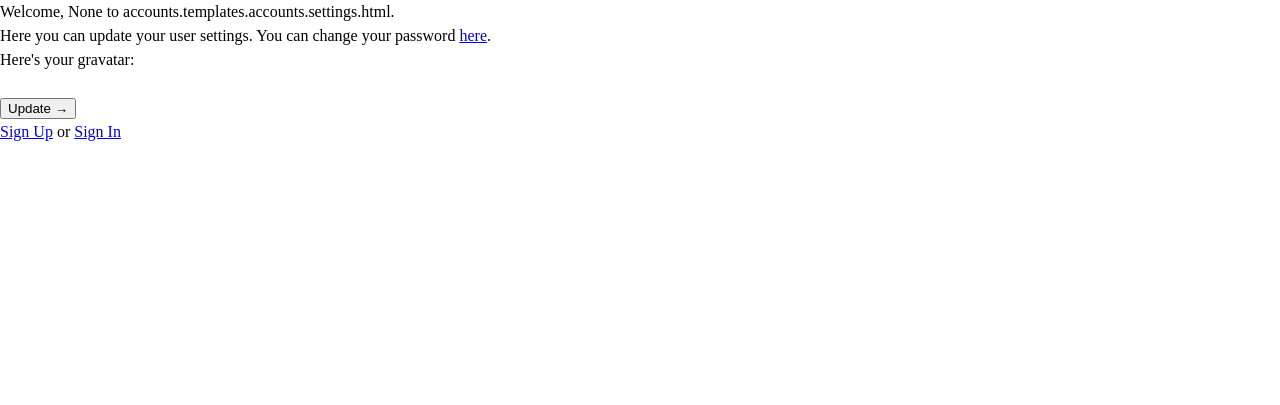
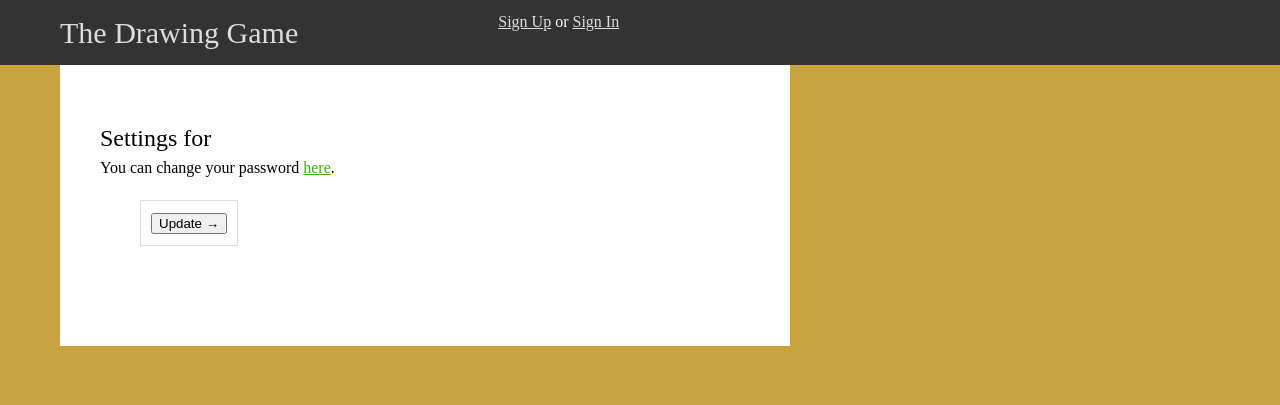
Before and after one commit to bgsample/the_drawing_game, a Django app: template templates/accounts/settings.html in a window 1280 px wide. Shown: the top 405 px of the page. Run offline with Django 3.2, Linux system fonts and the light colour scheme; the template is opened without the code that fills it: most values are stand-ins (such as "Sample title", 1, 10 or a date in 2020); parts of the project's set-up code (start-up, migrations or seed data) failed here and were passed over.

Commit message:
added basic design

```diff
--- a/accounts/forms.py
+++ b/accounts/forms.py
@@ -14,10 +14,10 @@
 
 	class Meta:
 		model = User
-		fields = ("username", "email",)
+		fields = ("username", "first_name", "last_name", "email",)
 
 
 class CustomUserChangeForm( UserChangeForm ):
 	class Meta:
 		model = User
-		fields = ( 'username', 'email', )
+		fields = ( 'username', "first_name", "last_name", 'email', )
--- a/settings.py
+++ b/settings.py
@@ -181,7 +181,7 @@
 ##################
 # AUTHENTICATION #
 ##################
-LOGIN_REDIRECT_URL = '/settings/'
+LOGIN_REDIRECT_URL = '/'
 LOGOUT_URL = '/sign-out/'
 AUTH_PROFILE_MODULE = 'accounts.UserProfile'
 
--- a/static/css/base.css
+++ b/static/css/base.css
@@ -0,0 +1,69 @@
+html {
+	background-color: #C8A33F;
+}
+
+body {
+	margin: 60px;
+	background-color: #FFF;
+	padding: 60px 40px 80px;
+	width: 650px;
+}
+
+a { color: #42AB14; }
+a:hover { color: #333; }
+
+body > header {
+	position: absolute;
+	top: 0;
+	left: 0;
+	width: 100%;
+	background-color: #333;
+	color: #FFF;
+}
+
+body > header a { color: #DDD; }
+body > header a:hover { color: #68C83F; }
+
+body > header > h1 {
+	float: left;
+	padding: 10px 200px 10px 60px;
+	font-size: 30px;
+}
+body > header > h1 a { text-decoration: none; }
+
+ul {
+	list-style: none;
+}
+
+nav#user_settings {
+	min-width: 300px;
+	margin-top: 10px;
+}
+
+nav#user_settings ul li {
+	float: left;
+	margin-right: 10px;
+}
+
+h1 {
+	font-size: 24px;
+}
+
+form {
+	padding: 20px;
+}
+
+#user_edit_form img {
+	float: left;
+	padding: 20px;
+}
+
+form table tr td {
+	padding: 10px;
+	border: 1px solid #DDD;
+	text-align: right;
+}
+
+form table tr td input[type="text"], form table tr td input[type="password"] {
+	width: 200px;
+}
--- a/templates/accounts/base.html
+++ /dev/null
@@ -1,16 +0,0 @@
-{% extends "base.html" %}
-
-{% block site_wrapper %}
-	<div id="main">
-		{% block main %}
-
-		{% endblock %}
-	</div>
-	<div id="footer">
-		{% if user.is_authenticated %}
-			<a href="{% url sign_out %}">Sign Out</a>
-		{% else %}
-			<a href="{% url sign_up %}">Sign Up</a> or <a href="{% url sign_in %}">Sign In</a>
-		{% endif %}
-	</div>
-{% endblock %}
--- a/templates/accounts/settings.html
+++ b/templates/accounts/settings.html
@@ -1,22 +1,30 @@
-{% extends "accounts/base.html" %}
+{% extends "base.html" %}
 {% load gravatar %}
 
 {% block main %}
-	<h1>Welcome, {{ request.user.pk }}{{ request.user.username }} to accounts.templates.accounts.settings.html.</h1>
-	<h2>Here you can update your user settings.
-		You can change your password <a href="{% url change_password %}">here</a>.</h2>
-	<p>Here's your gravatar:</p>
-	<p><img src="{{ request.user.email|gravatar_url }}"></p>
+	<h1>Settings for {{ user.username }}</h1>
+	<p>You can change your password <a href="{% url change_password %}">here</a>.</p>
+
+	<div id="user_edit_form">
+		<img class="gravatar" src="{{ request.user.email|gravatar_url }}">
 
 		<form action="." method="post" accept-charset="utf-8">
 			{% csrf_token %}
+			<table>
 			{% for field in form.visible_fields %}
 				{% if forloop.first %}
-				<div style="display:none">{{ field.label_tag }}: {{ field }}</div>
+					<tr style="display:none">
 				{% else %}
-				{{ field.label_tag }}: {{ field }}
+					<tr>
 				{% endif %}
+						<td>{{ field.label_tag }}:</td>
+						<td>{{ field }}</td>
+					</tr>
 			{% endfor %}
-		<p><input type="submit" value="Update &rarr;"></p>
+				<tr>
+					<td colspan="2"><input type="submit" value="Update &rarr;"></td>
+				</tr>
+			</table>
 		</form>
+	</div>
 {% endblock %}
--- a/templates/accounts/sign_in.html
+++ b/templates/accounts/sign_in.html
@@ -1,16 +1,15 @@
-{% extends "accounts/base.html" %}
+{% extends "base.html" %}
 
 {% block main %}
 	{% if form.errors %}
 		<ul class="errorlist">
 			<li>You entered an invalid username or password.</li>
 		</ul>
-		<br>
 	{% endif %}
+	<h1>Sign In</h1>
 	<form action="{% url sign_in %}" method="post" accept-charset="utf-8">
 		{% csrf_token %}
 		<table summary="Sign In" id="signin">
-			<caption>Sign In</caption>
 			<tr>
 				<td>{{ form.username.label_tag }}</td>
 				<td>{{ form.username }}</td>
--- a/templates/accounts/sign_up.html
+++ b/templates/accounts/sign_up.html
@@ -1,4 +1,4 @@
-{% extends "accounts/base.html" %}
+{% extends "base.html" %}
 
 {% block main %}
 	<h1>Welcome to accounts.templates.accounts.sign_up.html.</h1>
--- a/templates/base.html
+++ b/templates/base.html
@@ -10,14 +10,32 @@
 	</title>
 	<meta name="keywords" content="{{ meta_keywords }}">
 	<meta name="description" content="{{ meta_description }}">
+	<link rel="stylesheet" href="/static/css/reset.css" type="text/css" media="screen" charset="utf-8">
 	<link rel="stylesheet" href="/static/css/base.css" type="text/css" media="screen" charset="utf-8">
-	<link rel="stylesheet" href="/static/css/reset.css" type="text/css" media="screen" charset="utf-8">
 
+	{% block head %}{% endblock %}
 
 </head>
 <body>
-	{% block site_wrapper %}
+	<header>
+		<h1><a href="/">The Drawing Game</a></h1>
 
-	{% endblock %}
+		<nav id="user_settings">
+			{% if user.is_authenticated %}
+				<p>Hello, {{ user.username }}.</p>
+				<ul>
+					<li><a href="{% url settings %}">Settings</a></li>
+					<li><a href="{% url sign_out %}">Sign Out</a></li>
+				</ul>
+			{% else %}
+				<a href="{% url sign_up %}">Sign Up</a> or <a href="{% url sign_in %}">Sign In</a>
+			{% endif %}
+		</div>
+
+	</header>
+
+
+	{% block main %}{% endblock %}
+	{% block footer %}{% endblock %}
 </body>
 </html>
```
Also changed, not shown: templates/accounts/change_password.html (+19 -9 lines), templates/accounts/index.html (+17 -2 lines), 4 other files. Lines whose indentation alone changed are shown as unchanged.
